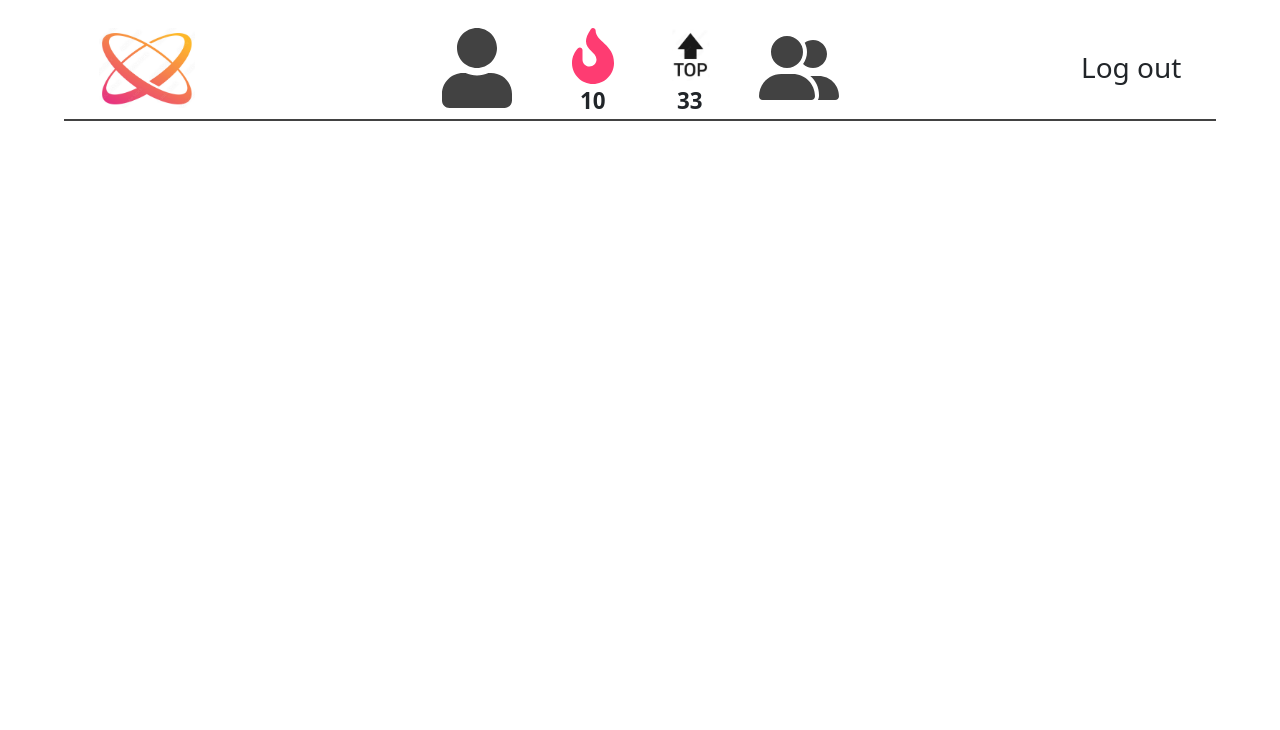
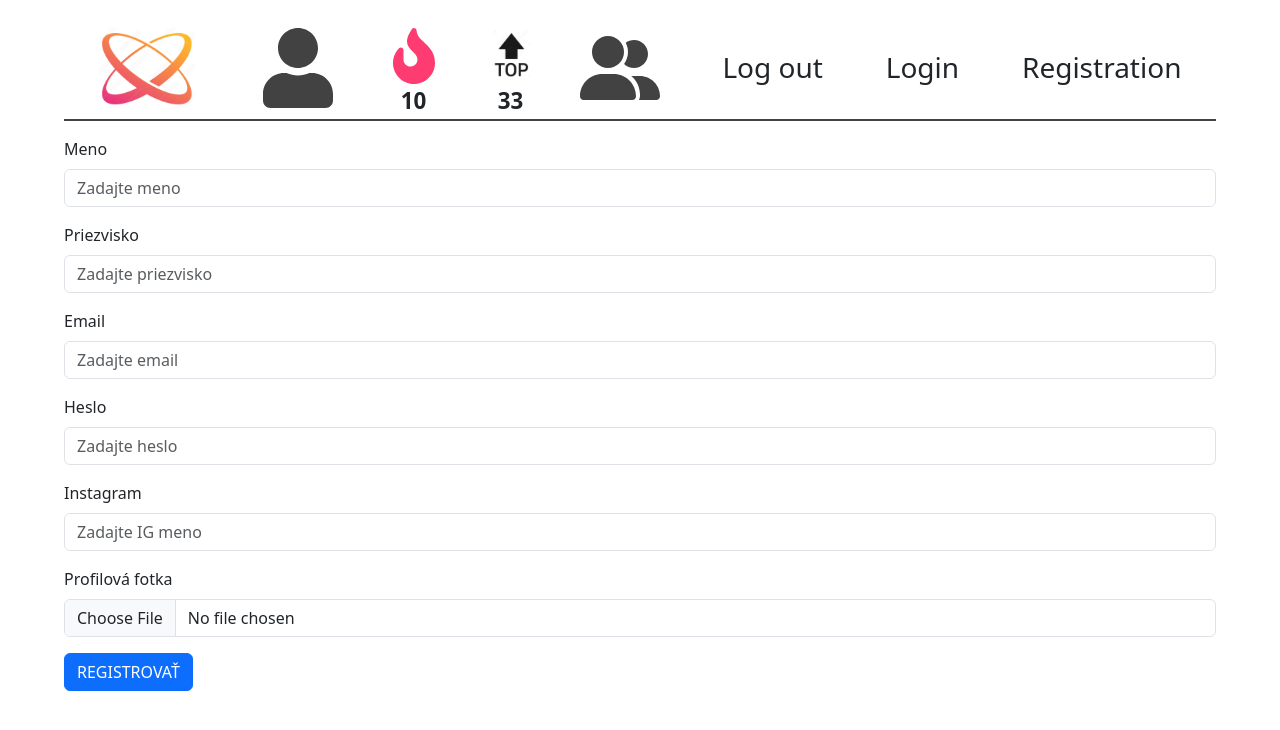
Before and after one commit to sknefi/react-app-MeetUS, a React (Create React App) app in the folder client/: page /registration in a window 1280 px wide. Before the commit this address had no page. Shown: the top 730 px of the page. Built offline with nearby package versions, Linux system fonts and the light colour scheme.

Commit message:
DONE - registration (bez backendu)

```diff
--- a/client/src/App.js
+++ b/client/src/App.js
@@ -8,7 +8,8 @@ import { AllInfoProvider } from "./Technician/Contexts/AllContext.js"
 import Events from "./forApplication/Dashboard/Events.js"
 import Navbar from "./forApplication/NavbarF/Navbar.js"
 import EventWeb from "./forApplication/EventWebF/EventWeb.js"
-import UserGroups from "./forApplication/UserGroupsF/UserGroups.js";
+import UserGroups from "./forApplication/UserGroupsF/UserGroups.js"
+import Registration from "./forApplication/RegistrationAndLogin/Registration.js";
 
 import EventListProvider from "./Technician/Providers/EventListProvider.js";
 import GroupListProvider from "./Technician/Providers/GroupListProvider.js";
@@ -173,6 +174,8 @@ const App = () => {
   }
 
 
+
+
   return (
     <div className="main-div">
 
@@ -198,6 +201,14 @@ const App = () => {
                   <UserGroups/>
               } />
 
+              <Route path="login" element={
+                <p>login</p>
+              } />
+
+              <Route path="registration" element={
+                <Registration/>
+              } />
+
             </Routes>
         </BrowserRouter>
 
--- a/client/src/forApplication/NavbarF/Navbar.js
+++ b/client/src/forApplication/NavbarF/Navbar.js
@@ -29,6 +29,14 @@ const Navbar = () => {
         navigate(`/user-groups/${userId}`)
     }
 
+    const redirectToLogin = () => {
+        navigate('/login')
+    }
+
+    const redirectToRegistration = () => {
+        navigate('/registration')
+    }
+
     const loggedInUser = {
         id: '034b8f67ceb463dd032731ead323b5b9',
         streak: 10,
@@ -57,7 +65,15 @@ const Navbar = () => {
             <FaUserGroup className='group-icon' onClick={() => redirectToUserGroups(loggedInUser.id)}/>
         </div>
 
-        <h3 className='right-navbar'>Log out</h3>
+        { loggedInUser &&
+            <h3 className='right-navbar' onClick={redirectToLogin}>Log out</h3>
+        }
+        { loggedInUser &&
+            <h3 className='right-navbar' onClick={redirectToLogin}>Login</h3>
+        }
+
+        <h3 className='right-navbar' onClick={redirectToRegistration}>Registration</h3>
+
 
 
     </div>
--- /dev/null
+++ b/client/src/forApplication/RegistrationAndLogin/Registration.js
@@ -0,0 +1,150 @@
+import React, { useState } from 'react'
+import Button from 'react-bootstrap/Button'
+import Form from 'react-bootstrap/Form'
+import { useNavigate } from 'react-router-dom'
+
+function Registration() {
+    const navigate = useNavigate()
+
+  const [formData, setFormData] = useState({
+    name: '',
+    surname: '',
+    email: '',
+    password: '',
+    instagram: '',
+    profileImage: null
+  })
+
+  const [formErrors, setFormErrors] = useState({})
+
+  const handleChange = (e) => {
+    const { name, value, type } = e.target
+
+    const newValue = type === 'file' ? e.target.files[0] : value
+
+    setFormData({
+      ...formData,
+      [name]: newValue
+    })
+
+    // Clear error message if user starts typing
+    setFormErrors({
+      ...formErrors,
+      [name]: ''
+    })
+  }
+
+  const redirectToLogin = () => {
+    navigate('/login')
+  }
+
+  // Function to handle form submission
+  const handleSubmit = (e) => {
+    e.preventDefault()
+    const errors = {}
+    for (const key in formData) {
+      if (!formData[key]) {
+        errors[key] = 'This field is required'
+      }
+    }
+
+    // Check if profileImage is selected and its type is valid
+    if (!formData.profileImage || !['image/jpeg', 'image/jpg', 'image/png'].includes(formData.profileImage.type)) {
+      errors.profileImage = 'Please select a valid image file (JPEG, JPG, or PNG)'
+    }
+
+    if (Object.keys(errors).length === 0) {
+      console.log(formData) // Log form data to console
+      redirectToLogin()
+      // Here you can perform further actions, like sending the data to a server
+    } else {
+      setFormErrors(errors)
+    }
+  }
+
+  return (
+    <Form onSubmit={handleSubmit}>
+      <Form.Group className="mb-3" controlId="formBasicName">
+        <Form.Label>Meno</Form.Label>
+        <Form.Control
+          type="text"
+          placeholder="Zadajte meno"
+          name="name"
+          value={formData.name}
+          onChange={handleChange}
+          isInvalid={!!formErrors.name}
+        />
+        <Form.Control.Feedback type="invalid">{formErrors.name}</Form.Control.Feedback>
+      </Form.Group>
+
+      <Form.Group className="mb-3" controlId="formBasicSurname">
+        <Form.Label>Priezvisko</Form.Label>
+        <Form.Control
+          type="text"
+          placeholder="Zadajte priezvisko"
+          name="surname"
+          value={formData.surname}
+          onChange={handleChange}
+          isInvalid={!!formErrors.surname}
+        />
+        <Form.Control.Feedback type="invalid">{formErrors.surname}</Form.Control.Feedback>
+      </Form.Group>
+
+      <Form.Group className="mb-3" controlId="formBasicEmail">
+        <Form.Label>Email</Form.Label>
+        <Form.Control
+          type="email"
+          placeholder="Zadajte email"
+          name="email"
+          value={formData.email}
+          onChange={handleChange}
+          isInvalid={!!formErrors.email}
+        />
+        <Form.Control.Feedback type="invalid">{formErrors.email}</Form.Control.Feedback>
+      </Form.Group>
+
+      <Form.Group className="mb-3" controlId="formBasicPassword">
+        <Form.Label>Heslo</Form.Label>
+        <Form.Control
+          type="password"
+          placeholder="Zadajte heslo"
+          name="password"
+          value={formData.password}
+          onChange={handleChange}
+          isInvalid={!!formErrors.password}
+        />
+        <Form.Control.Feedback type="invalid">{formErrors.password}</Form.Control.Feedback>
+      </Form.Group>
+
+      <Form.Group className="mb-3" controlId="formBasicInstagram">
+        <Form.Label>Instagram</Form.Label>
+        <Form.Control
+          type="text"
+          placeholder="Zadajte IG meno"
+          name="instagram"
+          value={formData.instagram}
+          onChange={handleChange}
+          isInvalid={!!formErrors.instagram}
+        />
+        <Form.Control.Feedback type="invalid">{formErrors.instagram}</Form.Control.Feedback>
+      </Form.Group>
+
+      <Form.Group className="mb-3" controlId="formBasicProfileImage">
+        <Form.Label>Profilová fotka</Form.Label>
+        <Form.Control
+          type="file"
+          name="profileImage"
+          onChange={handleChange}
+          isInvalid={!!formErrors.profileImage}
+        />
+        <Form.Control.Feedback type="invalid">{formErrors.profileImage}</Form.Control.Feedback>
+      </Form.Group>
+
+      <Button variant="primary" type="submit">
+        REGISTROVAŤ
+      </Button>
+    </Form>
+  )
+}
+
+export default Registration
```
Also changed, not shown: client/src/forApplication/RegistrationAndLogin/Login.js (added).
